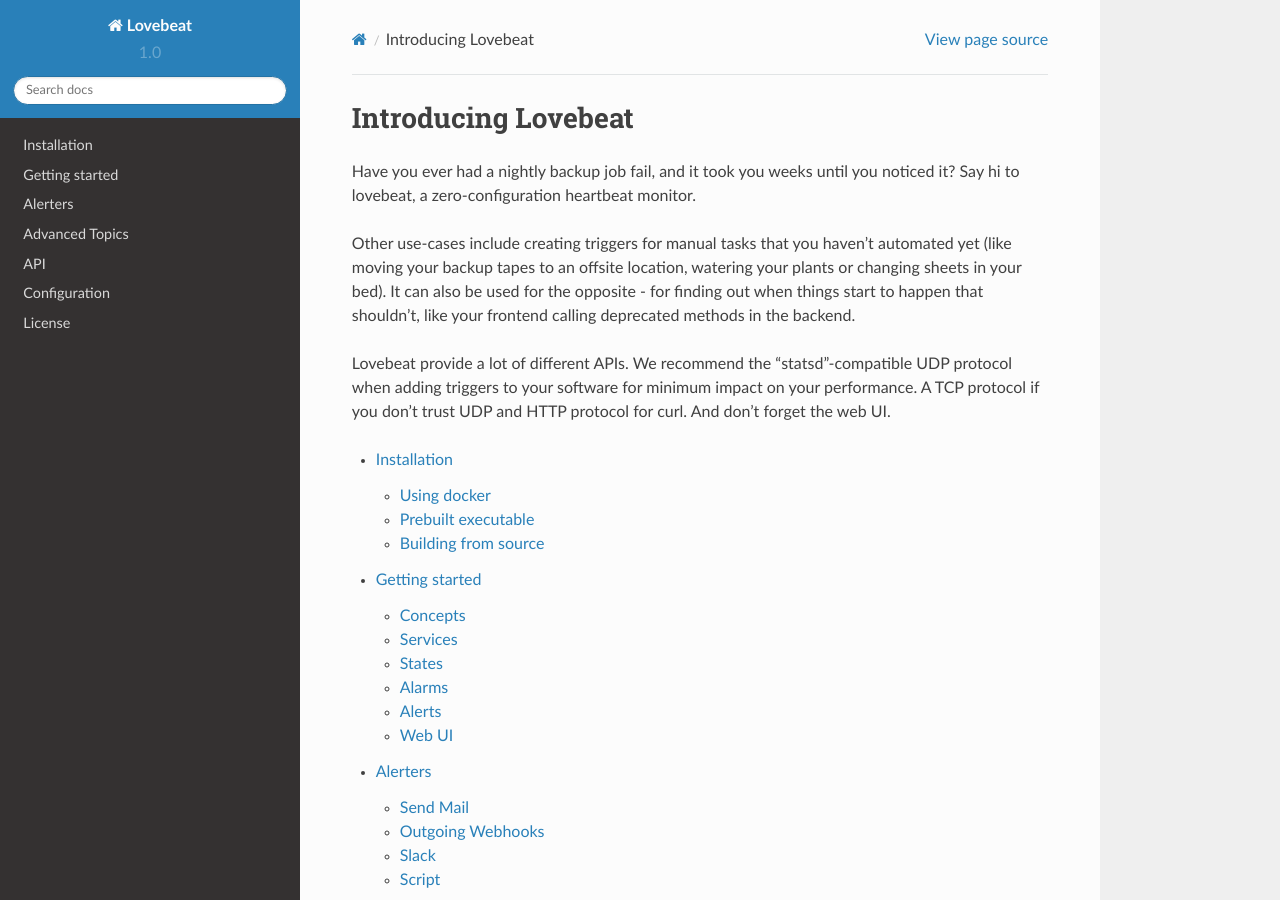
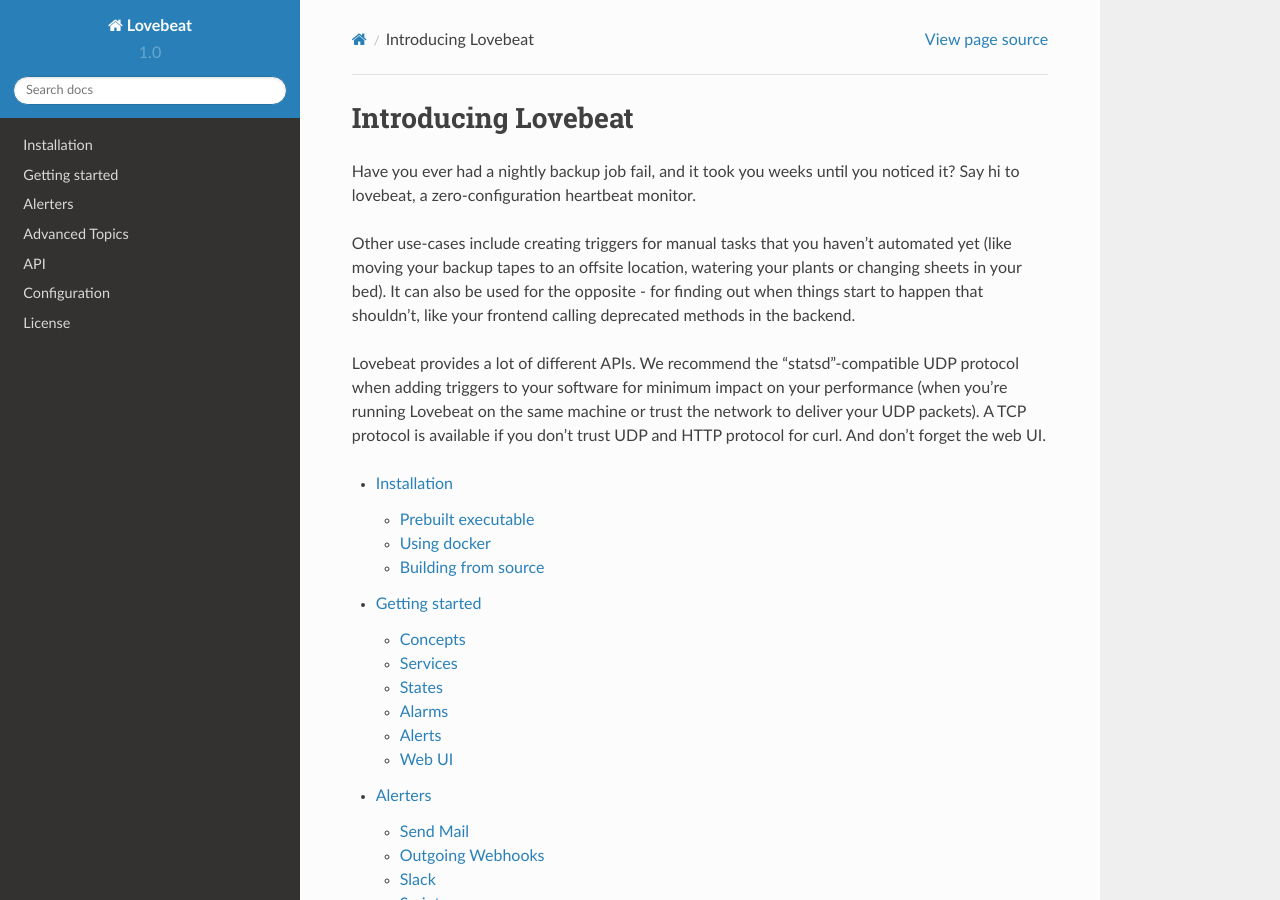
Before and after one commit to boivie/lovebeat, a Sphinx documentation site: the page built from docs/index.rst, in a window 1280 px wide and 900 px high. Built offline with Sphinx 7.4.7 and the Read the Docs theme 2.0.0, drawn with Linux system fonts in a browser that asks for light colours.

Commit message:
docs: Minor rewording and restructuring

```diff
--- a/docs/index.rst
+++ b/docs/index.rst
@@ -15,10 +15,11 @@
 opposite - for finding out when things start to happen that shouldn't, like
 your frontend calling deprecated methods in the backend.
 
-Lovebeat provide a lot of different APIs. We recommend the "statsd"-compatible
+Lovebeat provides a lot of different APIs. We recommend the "statsd"-compatible
 UDP protocol when adding triggers to your software for minimum impact on your
-performance. A TCP protocol if you don't trust UDP and HTTP protocol for curl.
-And don't forget the web UI.
+performance (when you're running Lovebeat on the same machine or trust the
+network to deliver your UDP packets). A TCP protocol is available if you
+don't trust UDP and HTTP protocol for curl. And don't forget the web UI.
 
 .. toctree::
    :maxdepth: 2
```
Also changed, not shown: docs/installation.rst (+8 -8 lines).
